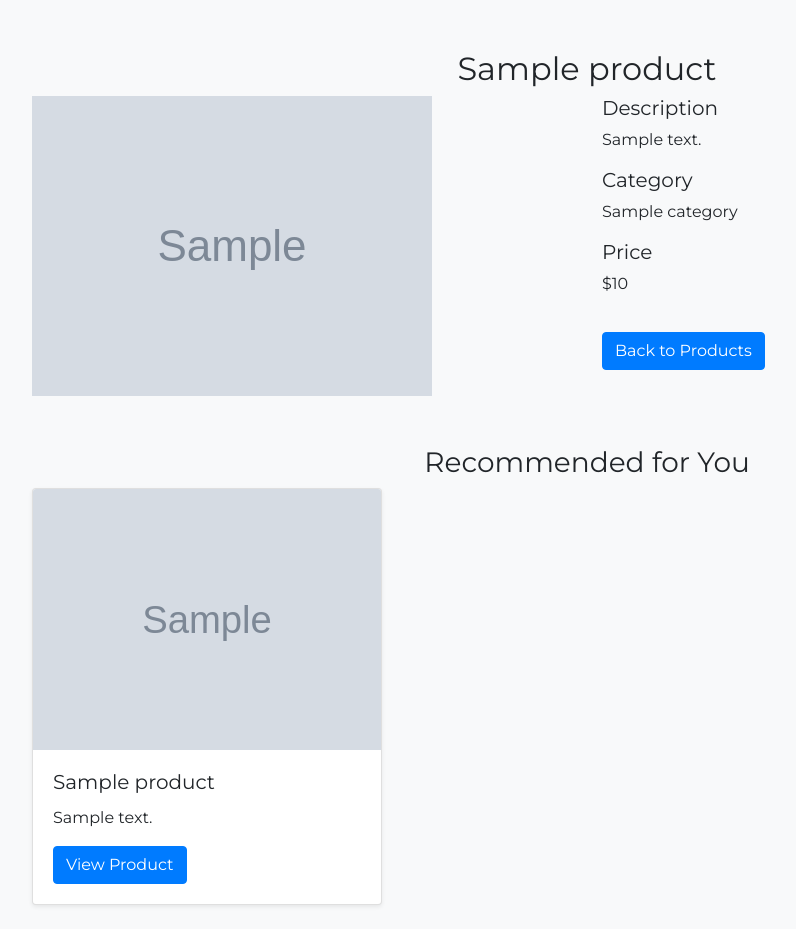
After one commit to ALmoSTGoD249/recommendationsystem, a Flask app: template templates/view_product.html in a window 1280 px wide. The commit adds this page. Shown: the whole page, without its empty margins (53-849 px from the left). Run offline with Flask 2, Linux system fonts and the light colour scheme; the template is opened without the code that fills it: most values are stand-ins (such as "Sample title", 1, 10 or a date in 2020); grey boxes marked "Sample" are stand-in pictures; some libraries are stand-ins or nearby versions.

Commit message:
life updates

```diff
--- a/app.py
+++ b/app.py
@@ -70,7 +70,6 @@ def login():
 
     return render_template('login.html')
 
-
 @app.route('/products', methods=['GET'])
 def products():
     user_id = session.get('user_id')
@@ -84,9 +83,11 @@ def products():
         cursor.execute('SELECT * FROM products')
         product_list = cursor.fetchall()
 
+    # Get recommendations
     recommended_products = get_recommendations(user_id) if user_id else []
 
     return render_template('products.html', products=product_list, recommended=recommended_products)
+
 
 @app.route('/view_product/<int:product_id>')
 def view_product(product_id):
@@ -103,6 +104,7 @@ def view_product(product_id):
 def get_recommendations(user_id):
     cursor = mysql.connection.cursor(MySQLdb.cursors.DictCursor)
 
+    # Fetch the category of the last viewed product
     cursor.execute('''
         SELECT p.category FROM user_views uv
         JOIN products p ON uv.product_id = p.id
@@ -122,9 +124,11 @@ def get_recommendations(user_id):
             LIMIT 4
         ''', (recent_category['category'], user_id))
     else:
+        # If no recent views, return a random selection
         cursor.execute('SELECT * FROM products ORDER BY RAND() LIMIT 4')
 
     return cursor.fetchall()
+
 
 @app.route('/dashboard')
 def dashboard():
--- /dev/null
+++ b/templates/view_product.html
@@ -0,0 +1,80 @@
+<!DOCTYPE html>
+<html lang="en">
+<head>
+    <meta charset="UTF-8">
+    <meta name="viewport" content="width=device-width, initial-scale=1.0">
+    <title>{{ product.name }}</title>
+    <link rel="stylesheet" href="https://stackpath.bootstrapcdn.com/bootstrap/4.5.2/css/bootstrap.min.css">
+    <link href="https://fonts.googleapis.com/css2?family=Montserrat:wght@400;700&display=swap" rel="stylesheet">
+    <style>
+        body {
+            font-family: 'Montserrat', sans-serif;
+            background-color: #f8f9fa;
+        }
+        .product-container {
+            margin-top: 50px;
+        }
+        .product-image {
+            max-width: 100%;
+            height: auto;
+        }
+        .btn-back {
+            margin-top: 20px;
+        }
+        .recommendation-section {
+            margin-top: 50px;
+        }
+    </style>
+</head>
+<body>
+    <div class="container product-container">
+        <h2 class="text-center">{{ product.name }}</h2>
+        <div class="row justify-content-center">
+            <div class="col-md-6">
+                <img src="{{ product.image_url }}" class="product-image" alt="{{ product.name }}">
+            </div>
+            <div class="col-md-6">
+                <h5>Description</h5>
+                <p>{{ product.description }}</p>
+                <h5>Category</h5>
+                <p>{{ product.category }}</p>
+                <h5>Price</h5>
+                <p>${{ product.price }}</p>
+                <a href="{{ url_for('products') }}" class="btn btn-primary btn-back">Back to Products</a>
+            </div>
+        </div>
+
+        <!-- Recommended Products Section -->
+<!-- AI Based Recommendations -->
+<div class="recommendation-section">
+    <h3 class="text-center">Recommended for You</h3>
+    <div class="row">
+        {% if recommended %}
+            {% for product in recommended %}
+                <div class="col-md-4">
+                    <div class="card mb-4 shadow-sm">
+                        <img src="{{ product.image_url }}" class="card-img-top" alt="{{ product.name }}">
+                        <div class="card-body">
+                            <h5 class="card-title">{{ product.name }}</h5>
+                            <p class="card-text">{{ product.description }}</p>
+                            <a href="{{ url_for('view_product', product_id=product.id) }}" class="btn btn-primary">View Product</a>
+                        </div>
+                    </div>
+                </div>
+            {% endfor %}
+        {% else %}
+            <div class="col-12 text-center">
+                <p>No recommendations available at this time.</p>
+            </div>
+        {% endif %}
+    </div>
+</div>
+
+    </div>
+
+    <script src="https://code.jquery.com/jquery-3.5.1.slim.min.js"></script>
+    <script>
+        // Additional scripts can be added here if necessary
+    </script>
+</body>
+</html>
```
Also changed, not shown: templates/products.html (+39 -38 lines).
